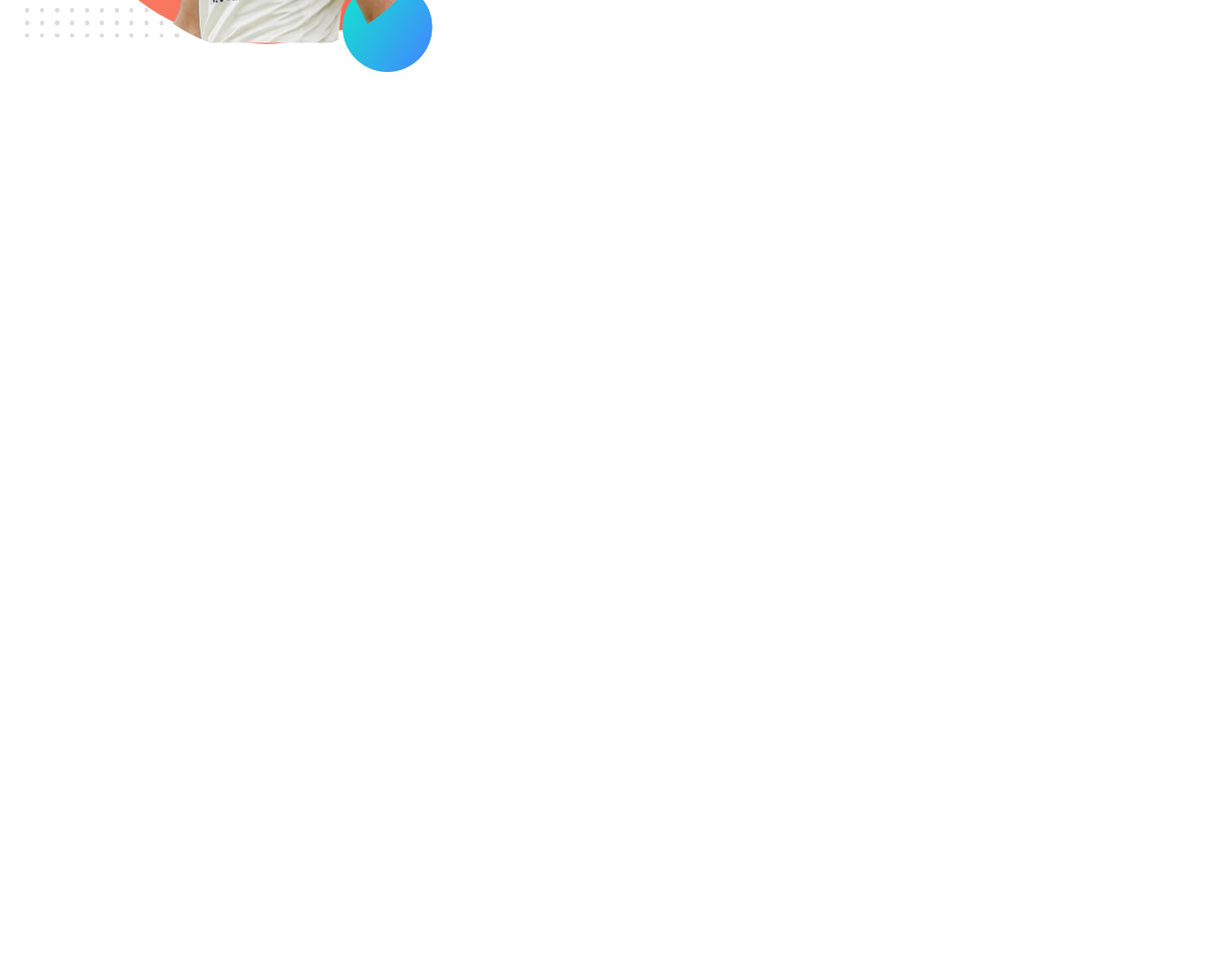
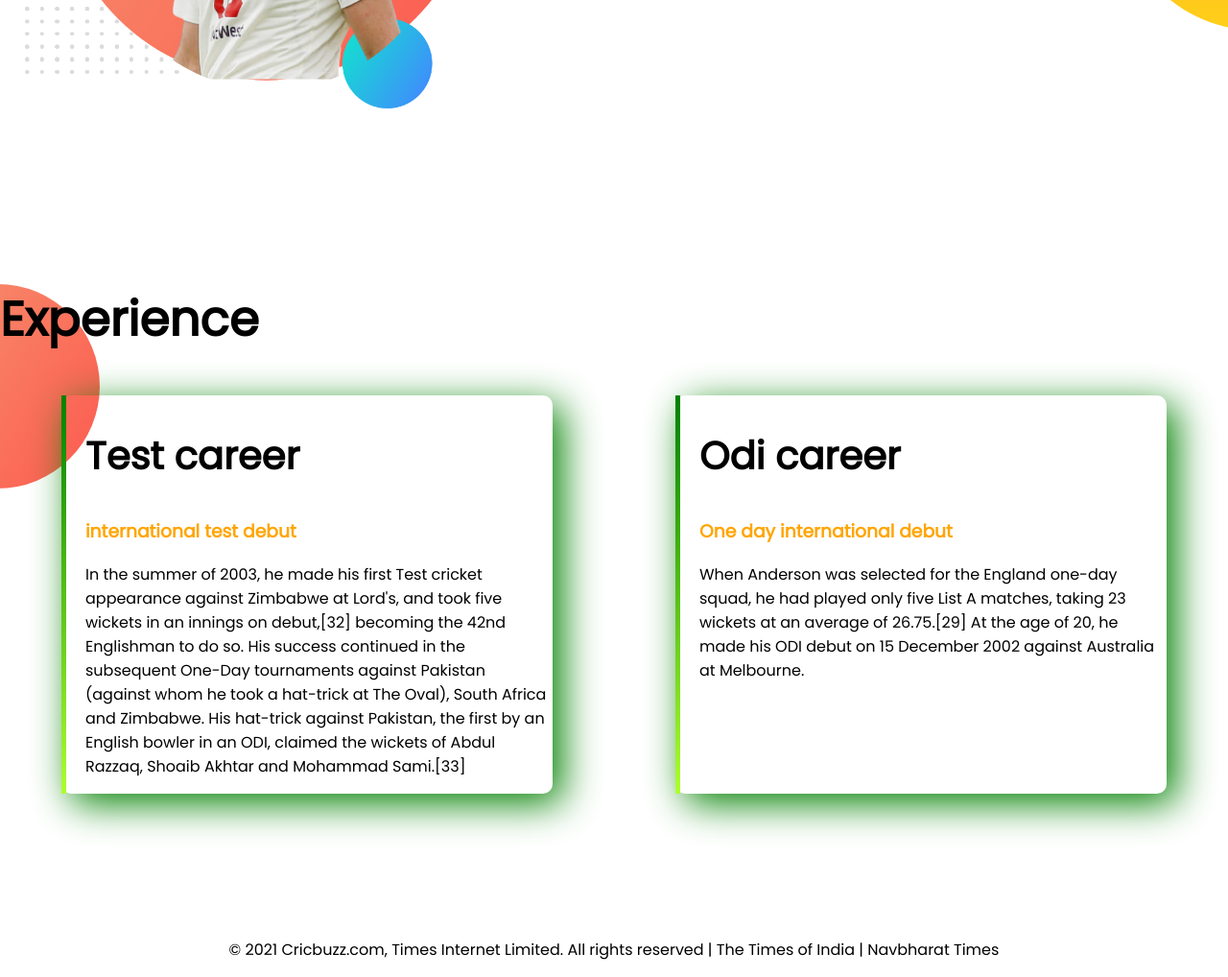
Before and after one commit to Rifat1203/developer-portfolio, a plain HTML site: page index.html in a window 1280 px wide. Shown: the part 1140-2158 px from the top of the page at 96% size. Before the commit the page ends 1397 px from the top, so only its background shows below. Drawn offline with Linux system fonts and the light colour scheme.

Commit message:
footer added

```diff
--- a/index.html
+++ b/index.html
@@ -11,7 +11,7 @@
     <link rel="stylesheet" href="style.css">
 </head>
 <body>
-    <section class="top-banner">
+    <section class="top-banner flexible">
     <div class="half-width">
     <h1>Welcome To</h1>
     <h1> <span class="colour">Jimmy Anderson </span>World!</h1>
@@ -23,7 +23,7 @@
     <img src="images/jimmy anderson.png" alt="">
     </div>
     </section>
-    <section class="anderson">
+    <section class="anderson flexible">
         <div  class="half-width">
             <img src="images/james anderson.png" alt="">
         </div>
@@ -34,6 +34,25 @@
                 Anderson was the first English bowler to reach 400, 500 and 600 wickets in Test matches. As of January 2021 he is ranked 6th in the ICC Test Bowling Rankings,[6] having previously reached the top position at various times between 2016 and 2018.</p>
         </div>
     </section>
+    <section class="experience">
+        <h1>Experience</h1>
+        <div class="flexible">
+        <div id="dev-web" class="cricket">
+            <h2>Test career</h2>
+            <h3><span class="colour">international test debut</span></h3>
+            <p>In the summer of 2003, he made his first Test cricket appearance against Zimbabwe at Lord's, and took five wickets in an innings on debut,[32] becoming the 42nd Englishman to do so. His success continued in the subsequent One-Day tournaments against Pakistan (against whom he took a hat-trick at The Oval), South Africa and Zimbabwe. His hat-trick against Pakistan, the first by an English bowler in an ODI, claimed the wickets of Abdul Razzaq, Shoaib Akhtar and Mohammad Sami.[33]</p>
+        </div>
+        <div id="web-dev" class="cricket">
+            <h2>Odi career</h2>
+            <h3> <span class="colour">One day international debut</span></h3>
+            <p>When Anderson was selected for the England one-day squad, he had played only five List A matches, taking 23 wickets at an average of 26.75.[29] At the age of 20, he made his ODI debut on 15 December 2002 against Australia at Melbourne.</p>
+        </div>
+    </div>
+
+    </section>
+    <footer>
+       <p> © 2021 Cricbuzz.com, Times Internet Limited. All rights reserved | The Times of India | Navbharat Times</p>
+    </footer>
 
 </body>
 </html>
--- a/style.css
+++ b/style.css
@@ -8,7 +8,7 @@ h1{
 .colour{
     color: orange;
 }
-section{
+.flexible{
     display: flex;
     margin-bottom: 150px;
 }
@@ -37,3 +37,33 @@ section{
     background-repeat: no-repeat;
     background-position: right;
 }
+.cricket{
+    box-shadow: 10px 10px 40px green;
+    width: 80%;
+    margin-left: 5%;
+    margin-right: 5%;
+    padding-left: 20px;
+    border-radius: 10px;
+}
+h2{
+    font-size: 40px;
+}
+.experience{
+    background-image: url(images/exp-bg.png);
+    background-repeat: no-repeat;
+
+}
+#web-dev{
+    border-left: 5px solid;
+    border-image: linear-gradient(green, greenyellow);
+    border-image-slice: 1;
+}
+#dev-web{
+    border-left: 5px solid;
+    border-image: linear-gradient(green, greenyellow);
+    border-image-slice: 1;
+
+}
+footer p{
+    text-align: center;
+}
```
